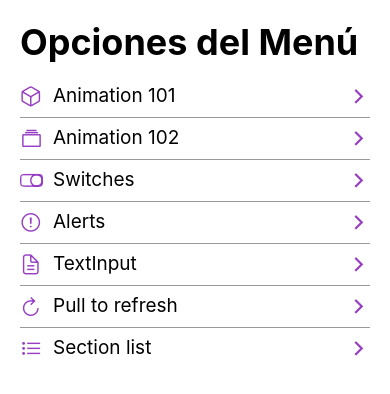
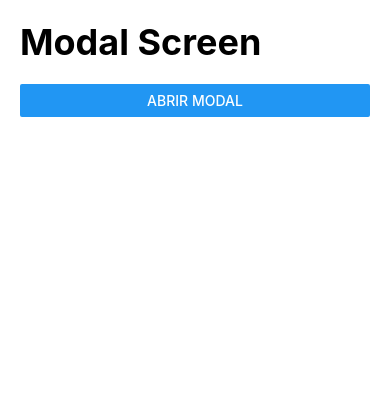
Before and after one commit to armandotechno/RNComponents, a React Native app: screen /ModalScreen in a window 390 px wide. Shown: the top 394 px of the page. Built offline with nearby package versions, Linux system fonts and the light colour scheme.

Commit message:
Componente Modal

```diff
--- a/src/data/menuItems.tsx
+++ b/src/data/menuItems.tsx
@@ -37,4 +37,9 @@ export const menuItems: MenuItem[] = [
         icon: 'list-outline',
         component: 'SectionListScreen'
     },
+    {
+        name: 'Modal Screen',
+        icon: 'copy-outline',
+        component: 'ModalScreen'
+    },
 ]
--- a/src/navigator/Navigator.tsx
+++ b/src/navigator/Navigator.tsx
@@ -7,6 +7,7 @@ import AlertScreen from '../screens/AlertScreen';
 import TextInputScreen from '../screens/TextInputScreen';
 import { PullToRefreshScreen } from '../screens/PullToRefreshScreen';
 import { SectionListScreen } from '../screens/SectionListScreen';
+import { ModalScreen } from '../screens/ModalScreen';
 
 const Stack = createStackNavigator();
 
@@ -28,6 +29,7 @@ export const Navigator = () => {
       <Stack.Screen name="TextInputScreen" component={ TextInputScreen } />
       <Stack.Screen name="PullToRefreshScreen" component={ PullToRefreshScreen } />
       <Stack.Screen name="SectionListScreen" component={ SectionListScreen } />
+      <Stack.Screen name="ModalScreen" component={ ModalScreen } />
     </Stack.Navigator>
   );
 }
--- /dev/null
+++ b/src/screens/ModalScreen.tsx
@@ -0,0 +1,48 @@
+import { Button, Modal, Text, View } from 'react-native';
+import { HeaderTitle } from '../components/HeaderTitle';
+import { styles } from '../theme/appTheme';
+import { useState } from 'react';
+
+export const ModalScreen = () => {
+
+    const [ isVisible, setIsVisible ] = useState(false)
+
+    return (
+      <View style={ styles.globalMargin }>
+        <HeaderTitle title='Modal Screen' />
+
+        <Button
+            title='Abrir modal'
+            onPress={ () => setIsVisible( true ) }
+        />
+
+        <Modal
+            animationType='fade'
+            visible={ isVisible }
+            transparent={ true }
+        >
+            {/* Background negro */}
+            <View style={{
+                flex: 1,
+                // height: 100,
+                // width: 100,
+                backgroundColor: 'rgba(0,0,0,0.5)'
+            }}>
+                {/* contenido del modal */}
+                <View style={{
+                    backgroundColor: 'white'
+                }}>
+                    <HeaderTitle title='Modal' />
+                    <Text>Cuerpo del modal</Text>
+                    <Button
+                        title='Cerrar'
+                        onPress={ () => setIsVisible( false ) }
+                    />
+                </View>
+
+            </View>
+        </Modal>
+
+      </View>
+    )
+}
```
